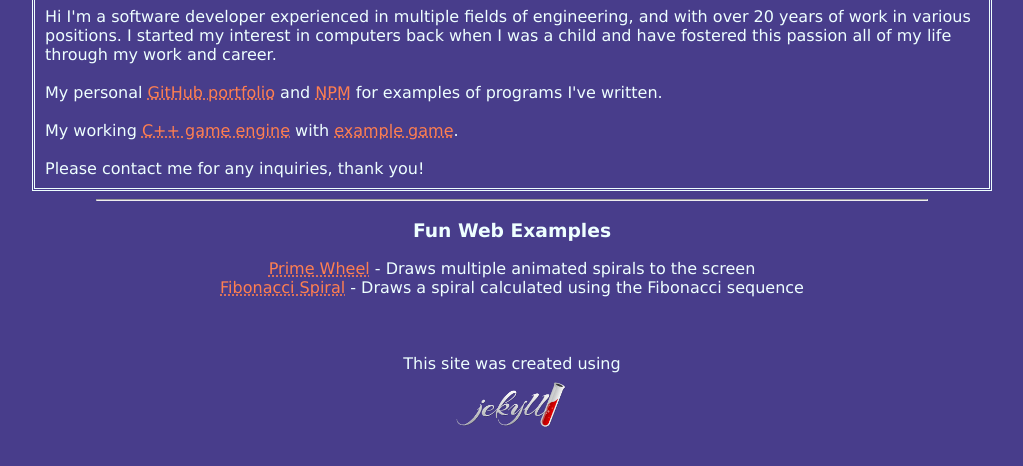
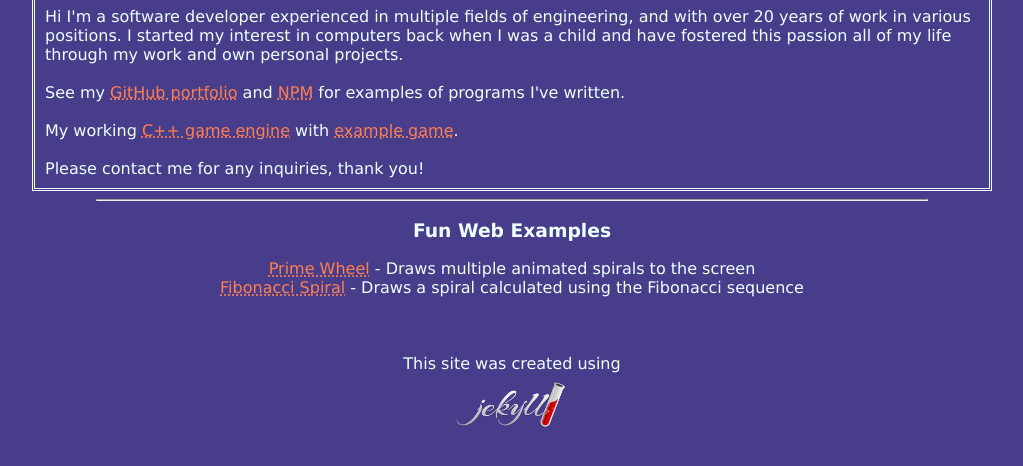
Before and after one commit to AtomicSponge/AtomicSponge.github.io, a Jekyll site: the page built from index.md, in a window 1280 px wide, cut to the strip 371-837 px from the top of the page. Shown: the whole strip, without its empty margins (128-1151 px from the left). Built offline with Jekyll 4.4.1, drawn with Linux system fonts in a browser that asks for light colours.

Commit message:
Update index.md

```diff
--- a/index.md
+++ b/index.md
@@ -10,9 +10,9 @@ layout: main
 <table style="width:75%;margin-left:auto;margin-right:auto;border:3px double;">
 <tr>
 <td style="text-align:left;padding:8px;">
-    Hi I'm a software developer experienced in multiple fields of engineering, and with over 20 years of work in various positions.  I started my interest in computers back when I was a child and have fostered this passion all of my life through my work and career.
+    Hi I'm a software developer experienced in multiple fields of engineering, and with over 20 years of work in various positions.  I started my interest in computers back when I was a child and have fostered this passion all of my life through my work and own personal projects.
     <br/><br/>
-    My personal <a href="https://github.com/AtomicSponge" target="_blank" rel="noopener noreferrer">GitHub portfolio</a> and <a href="https://www.npmjs.com/~spongex" target="_blank" rel="noopener noreferrer">NPM</a> for examples of programs I've written.
+    See my <a href="https://github.com/AtomicSponge" target="_blank" rel="noopener noreferrer">GitHub portfolio</a> and <a href="https://www.npmjs.com/~spongex" target="_blank" rel="noopener noreferrer">NPM</a> for examples of programs I've written.
     <br/><br/>
     My working <a href="https://github.com/wtfsystems" target="_blank" rel="noopener noreferrer">C++ game engine</a> with <a href="https://github.com/wte_demo_01" target="_blank" rel="noopener noreferrer">example game</a>.
     <br/><br/>
```
